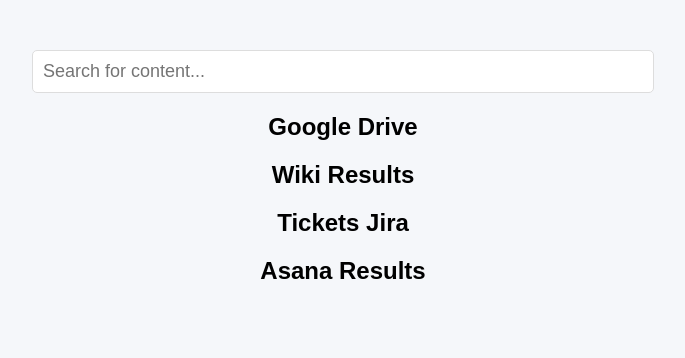
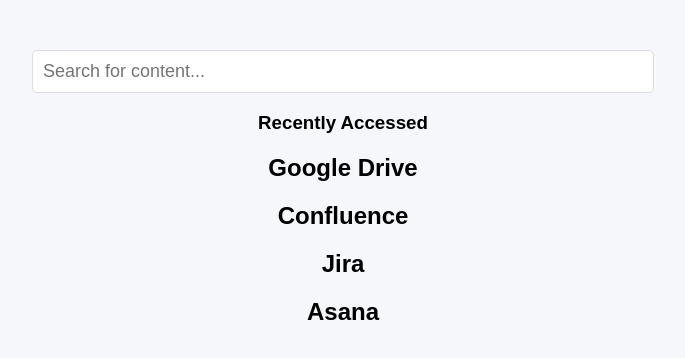
Before and after one commit to toyiyo/navi, a plain HTML site: page search.html in a window 1280 px wide. Shown: the whole page, without its empty margins (297-982 px from the left). Drawn offline with Linux system fonts and the light colour scheme.

Commit message:
Refactor search.html to rearrange sections and add recent accessed links functionality

```diff
--- a/search.html
+++ b/search.html
@@ -136,17 +136,18 @@
         placeholder="Search for content..."
       />
       <div id="recentQueryContainer" class="recent-query-container"></div>
+      <h3>Recently Accessed</h3>
       <div
         id="recentAccessedLinksContainer"
         class="recent-accessed-links-container"
       ></div>
       <h2>Google Drive</h2>
       <div id="googleDriveResults" class="results-container"></div>
-      <h2>Wiki Results</h2>
+      <h2>Confluence</h2>
       <div id="wikiResults" class="results-container"></div>
-      <h2>Tickets Jira</h2>
+      <h2>Jira</h2>
       <div id="jiraResults" class="results-container"></div>
-      <h2>Asana Results</h2>
+      <h2>Asana</h2>
       <div id="asanaResults" class="results-container"></div>
     </div>
 
```
